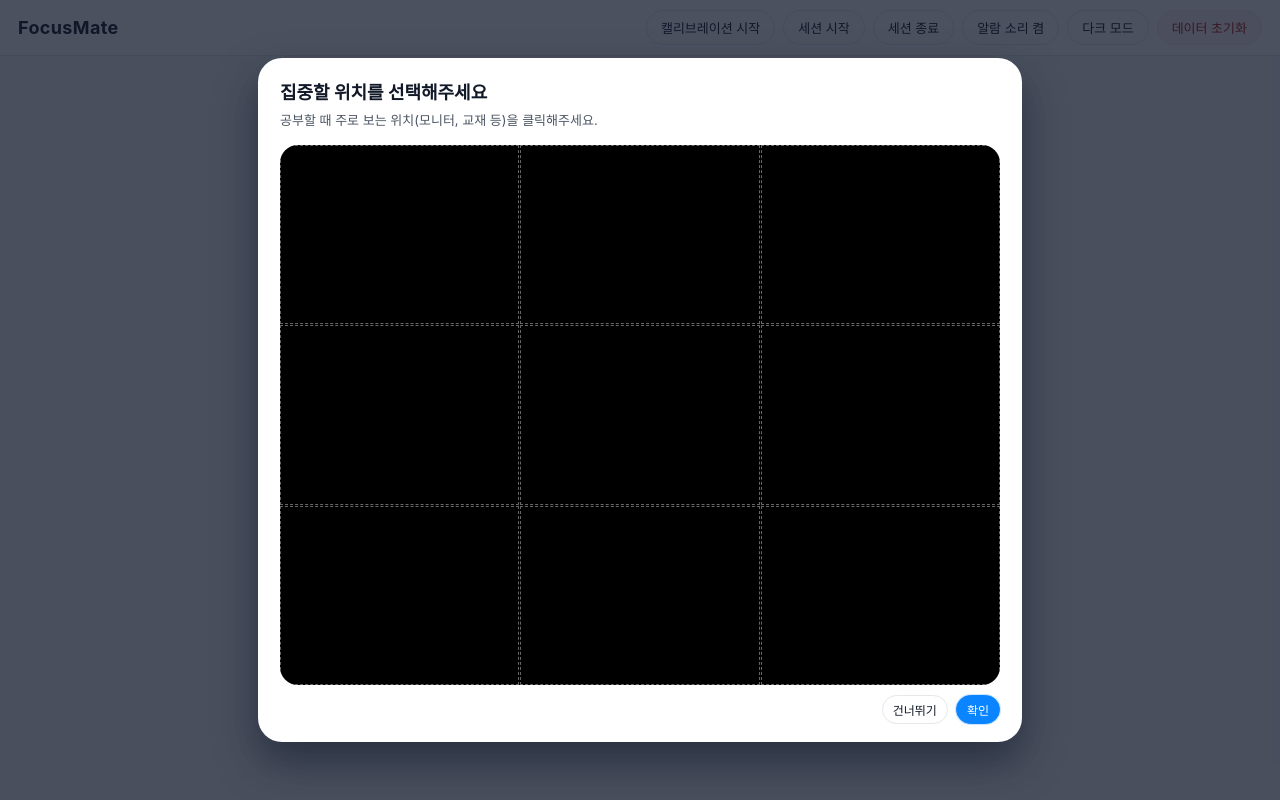
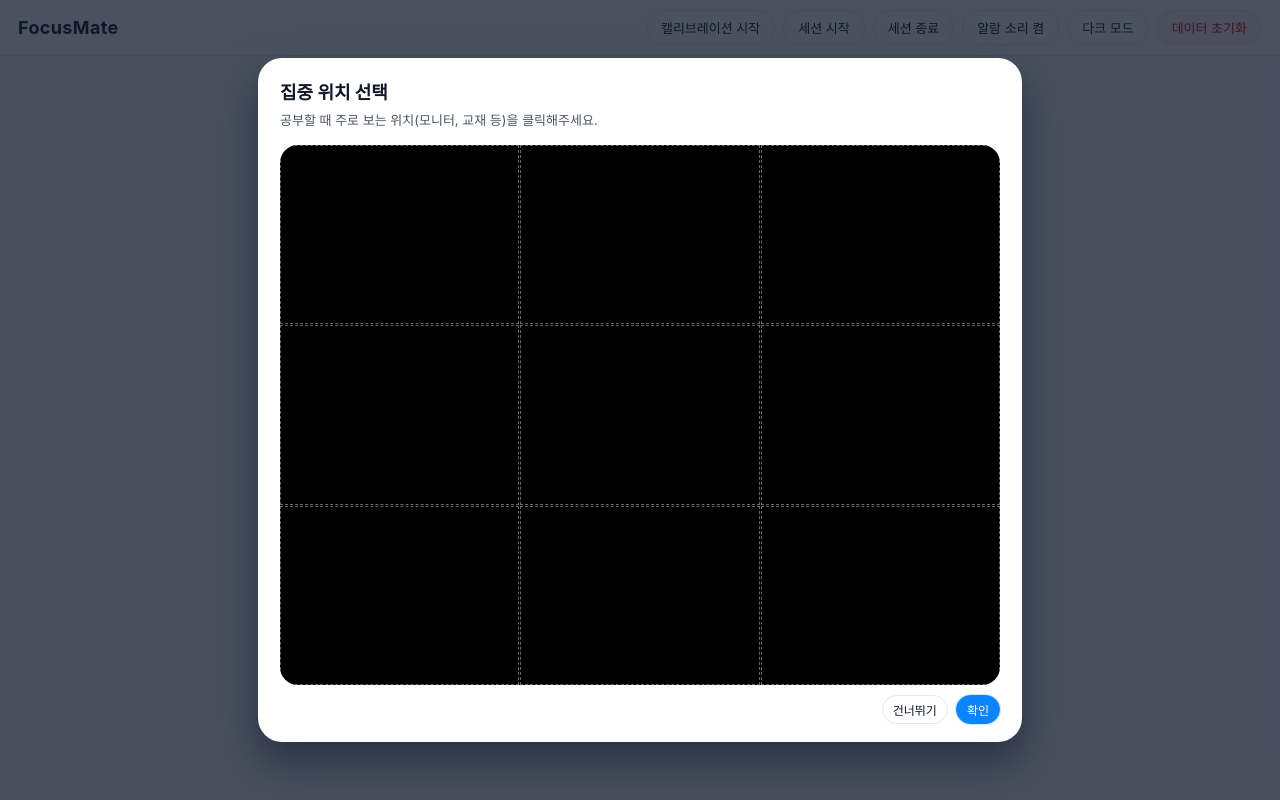
Before and after one commit to bigse0u1/FOCUS_MATE, a website built with Vite: page index.html in a window 1280 px wide. Both pictures are taken after a click on the button "시작하기". Built offline with nearby package versions, Linux system fonts and the light colour scheme; no server answers.

Commit message:
Update index.html

```diff
--- a/index.html
+++ b/index.html
@@ -22,7 +22,7 @@
     <!-- ✅ 2단계: 중앙 카메라 + 3×3 집중 구역 선택 화면 -->
     <div id="setupScreen" class="setup hidden">
       <div class="setup-card">
-        <h2 class="setup-title">집중할 위치를 선택해주세요</h2>
+        <h2 class="setup-title">집중 위치 선택</h2>
         <p class="setup-sub">
           공부할 때 주로 보는 위치(모니터, 교재 등)을 클릭해주세요.
         </p>
```
